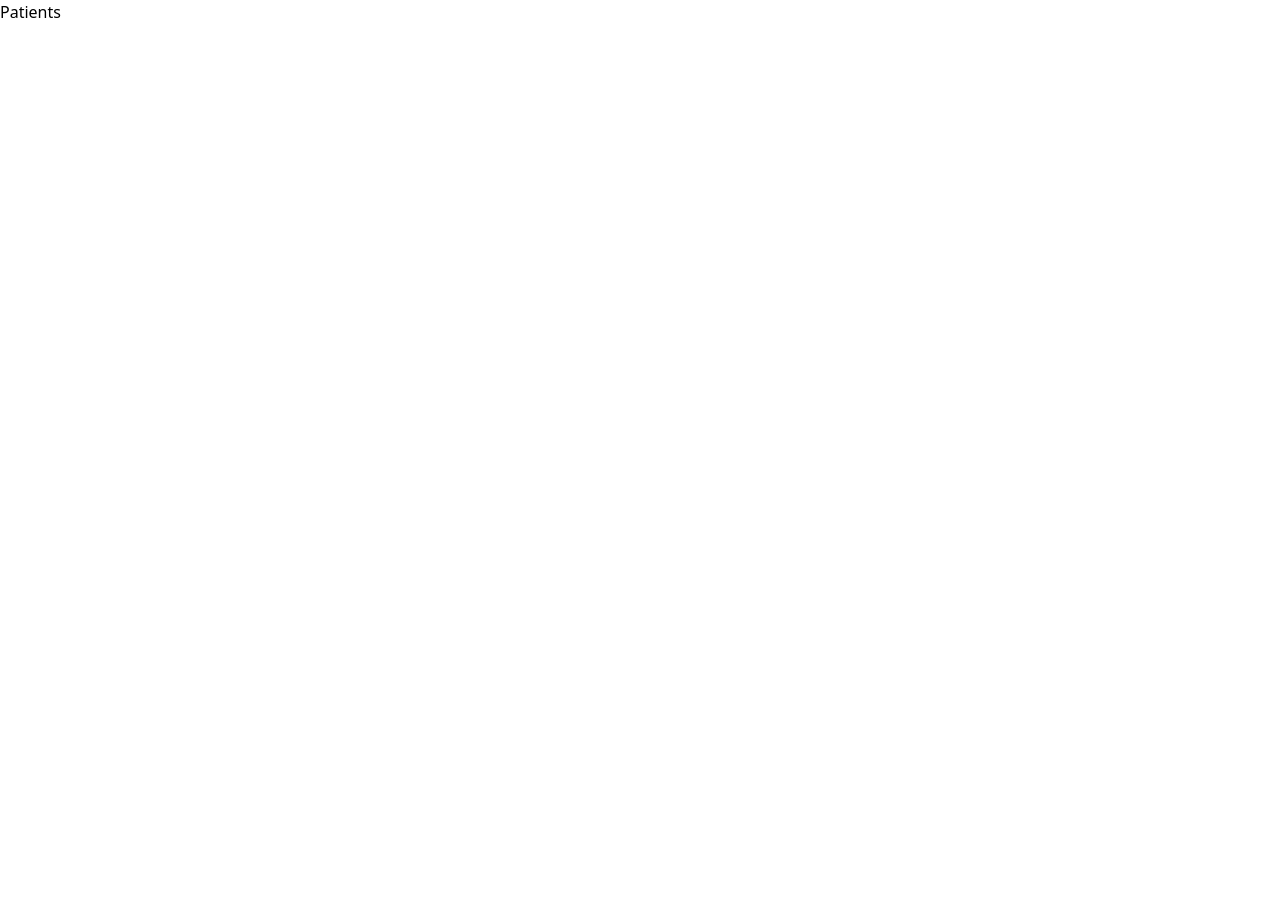
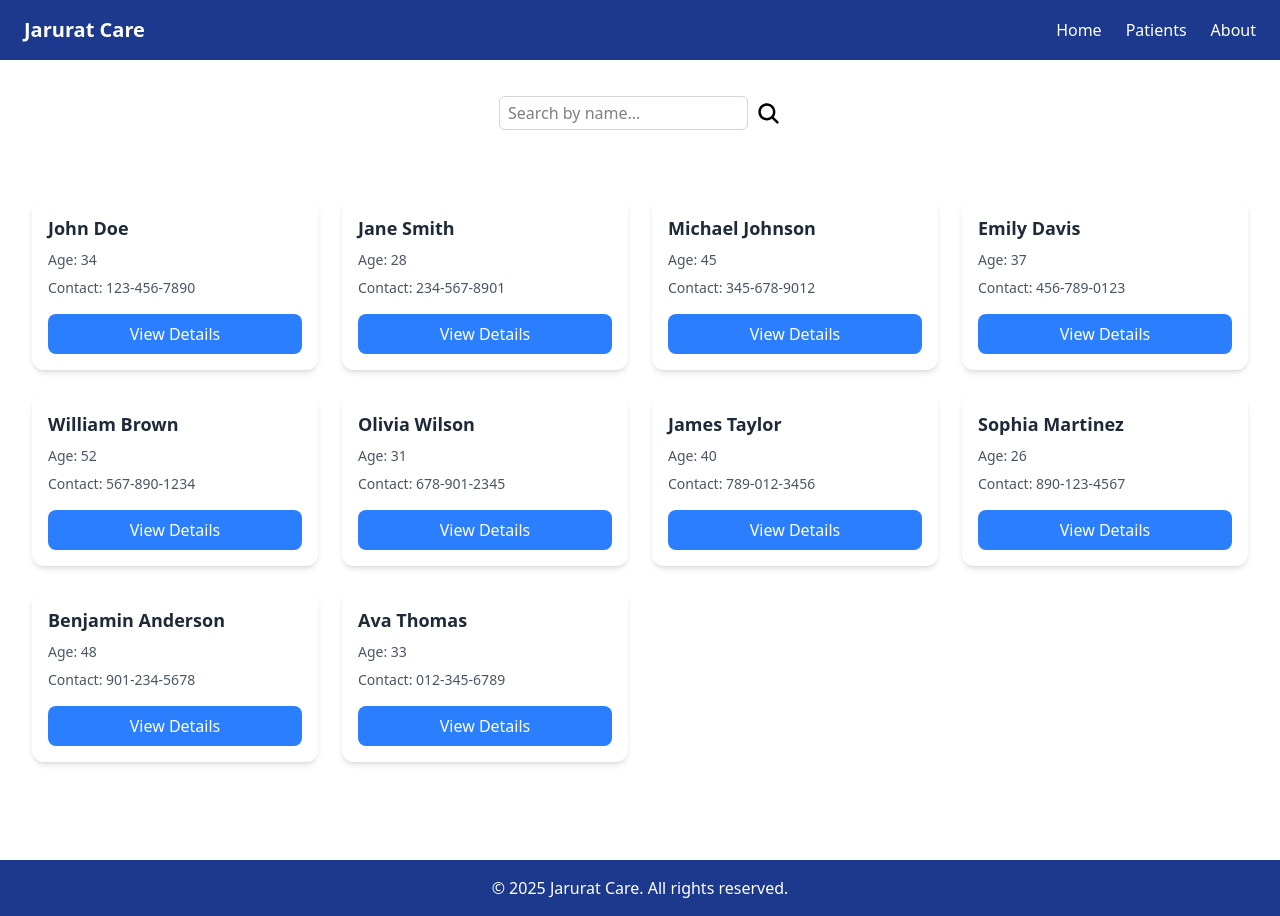
Before and after one commit to rukadikar123/Patient-Records-Dashboard, a React (Vite) app: page /patients in a window 1280 px wide. Before the commit the page ends 800 px from the top, so only its background shows below. Built offline with nearby package versions, Linux system fonts and the light colour scheme.

Commit message:
feat: enhance patient records dashboard with navigation, footer, and patient data integration

```diff
--- a/src/App.jsx
+++ b/src/App.jsx
@@ -1,20 +1,33 @@
-import { Route, Routes } from "react-router-dom"
-import Home from "./Pages/Home"
-import Patients from "./Pages/Patients"
-import About from "./Pages/About"
+import { Route, Routes } from "react-router-dom";
+import Home from "./Pages/Home";
+import Patients from "./Pages/Patients";
+import About from "./Pages/About";
+import Navbar from "./Components/Navbar";
+import Footer from "./Components/Footer";
+import { useEffect } from "react";
+import { useDispatch } from "react-redux";
+import { setPatients } from "./Redux/PatientSlice";
+import { patientData } from "./MockData";
 
 function App() {
 
+let dispatch=useDispatch()
+
+  useEffect(()=>{
+      dispatch(setPatients(patientData))
+  },[dispatch])
+
   return (
     <>
-       <Routes>
-        <Route path="/" element={<Home/>}  />
-        <Route path="/patients" element={<Patients/>}  />
-        <Route path="/about" element={<About/>}  />
-
+        <Navbar />
+        <Routes>
+          <Route path="/" element={<Home />} />
+          <Route path="/patients" element={<Patients />} />
+          <Route path="/about" element={<About />} />
         </Routes>
+        <Footer/>
     </>
-  )
+  );
 }
 
-export default App
+export default App;
--- /dev/null
+++ b/src/Components/Footer.jsx
@@ -0,0 +1,11 @@
+import React from "react";
+
+function Footer() {
+  return (
+    <footer className="bg-blue-900 text-white text-center py-4">
+      &copy; {new Date().getFullYear()} Jarurat Care. All rights reserved.
+    </footer>
+  );
+}
+
+export default Footer;
--- /dev/null
+++ b/src/Components/Navbar.jsx
@@ -0,0 +1,31 @@
+import React from "react";
+import { Link } from "react-router-dom";
+
+function Navbar() {
+  return (
+   <header className="bg-blue-900 text-white">
+        <nav className="container mx-auto flex justify-between items-center px-6 py-4">
+          <div className="text-xl font-bold">Jarurat Care</div>
+          <ul className="flex space-x-6">
+            <li>
+              <Link to="/" className="hover:text-blue-300">
+                Home
+              </Link>
+            </li>
+            <li>
+              <Link to="/patients" className="hover:text-blue-300">
+                Patients
+              </Link>
+            </li>
+            <li>
+              <Link to="/about" className="hover:text-blue-300">
+                About
+              </Link>
+            </li>
+          </ul>
+        </nav>
+      </header>
+  );
+}
+
+export default Navbar;
--- /dev/null
+++ b/src/Components/PatientCard.jsx
@@ -0,0 +1,19 @@
+import React from "react";
+
+function PatientCard({ patient, onViewDetails }) {
+  return (
+    <div className="bg-white shadow-md rounded-xl p-4 flex flex-col gap-2 hover:shadow-lg transition">
+      <h2 className="text-lg font-semibold text-gray-800">{patient?.name}</h2>
+      <p className="text-sm text-gray-600">Age: {patient?.age}</p>
+      <p className="text-sm text-gray-600">Contact: {patient?.contact}</p>
+      <button
+        onClick={()=>onViewDetails(patient)}
+        className="mt-2  bg-blue-500 text-white px-4 py-2 rounded-lg cursor-pointer hover:bg-blue-600"
+      >
+        View Details
+      </button>
+    </div>
+  );
+}
+
+export default PatientCard;
--- /dev/null
+++ b/src/MockData.js
@@ -0,0 +1,62 @@
+export const patientData=[
+  {
+    "id": 1,
+    "name": "John Doe",
+    "age": 34,
+    "contact": "123-456-7890"
+  },
+  {
+    "id": 2,
+    "name": "Jane Smith",
+    "age": 28,
+    "contact": "234-567-8901"
+  },
+  {
+    "id": 3,
+    "name": "Michael Johnson",
+    "age": 45,
+    "contact": "345-678-9012"
+  },
+  {
+    "id": 4,
+    "name": "Emily Davis",
+    "age": 37,
+    "contact": "456-789-0123"
+  },
+  {
+    "id": 5,
+    "name": "William Brown",
+    "age": 52,
+    "contact": "567-890-1234"
+  },
+  {
+    "id": 6,
+    "name": "Olivia Wilson",
+    "age": 31,
+    "contact": "678-901-2345"
+  },
+  {
+    "id": 7,
+    "name": "James Taylor",
+    "age": 40,
+    "contact": "789-012-3456"
+  },
+  {
+    "id": 8,
+    "name": "Sophia Martinez",
+    "age": 26,
+    "contact": "890-123-4567"
+  },
+  {
+    "id": 9,
+    "name": "Benjamin Anderson",
+    "age": 48,
+    "contact": "901-234-5678"
+  },
+  {
+    "id": 10,
+    "name": "Ava Thomas",
+    "age": 33,
+    "contact": "012-345-6789"
+  }
+]
--- a/src/Pages/About.jsx
+++ b/src/Pages/About.jsx
@@ -1,9 +1,25 @@
-import React from 'react'
+import React from "react";
 
 function About() {
   return (
-    <div>About</div>
-  )
+    <div className="flex flex-col h-[84vh]">
+
+      <main className="flex-1 container mx-auto px-6 py-16 text-center">
+        <h1 className="text-4xl font-bold text-blue-900 mb-6">
+          About Jarurat Care
+        </h1>
+        <p className="text-lg text-gray-700 mb-4">
+          Jarurat Care is a simple patient records dashboard built with React
+          and Redux. It demonstrates state management, API integration, and
+          responsive design.
+        </p>
+        <p className="text-lg text-gray-700">
+          Technologies used:{" "}
+          <span className="font-semibold">React, Redux, Tailwind CSS</span>.
+        </p>
+      </main>
+    </div>
+  );
 }
 
-export default About
+export default About;
--- a/src/Pages/Home.jsx
+++ b/src/Pages/Home.jsx
@@ -1,9 +1,52 @@
-import React from 'react'
+import React from "react";
+import { Link } from "react-router-dom";
 
 function Home() {
   return (
-    <div>Home</div>
-  )
+    <main className="flex flex-col min-h-screen">
+       <section className="bg-blue-50 text-center py-30  px-4 flex-1">
+        <h1 className="text-4xl font-bold text-blue-900">
+          Welcome to Jarurat Care
+        </h1>
+        <p className="mt-4 text-lg text-gray-700">
+          Manage and view patient records easily and securely.
+        </p>
+        <Link
+          to="/patients"
+          className="inline-block mt-6 px-6 py-3 bg-blue-900 text-white rounded-lg hover:bg-blue-800"
+        >
+          View Patients
+        </Link>
+      </section>
+      <section className="bg-white py-12">
+        <div className="container mx-auto px-6 grid gap-6 sm:grid-cols-2 md:grid-cols-3">
+          <div className="bg-blue-50 rounded-xl p-6 text-center shadow hover:shadow-md">
+            <h3 className="text-xl font-semibold text-blue-900">View Records</h3>
+            <p className="mt-2 text-gray-600">
+              Access all patient information in one place.
+            </p>
+          </div>
+          <div className="bg-blue-50 rounded-xl p-6 text-center shadow hover:shadow-md">
+            <h3 className="text-xl font-semibold text-blue-900">
+              Search Patients
+            </h3>
+            <p className="mt-2 text-gray-600">
+              Find patients quickly with our search tool.
+            </p>
+          </div>
+          <div className="bg-blue-50 rounded-xl p-6 text-center shadow hover:shadow-md">
+            <h3 className="text-xl font-semibold text-blue-900">
+              Add New Patients
+            </h3>
+            <p className="mt-2 text-gray-600">
+              Easily add new patients to the dashboard.
+            </p>
+          </div>
+        </div>
+      </section>
+
+    </main>
+  );
 }
 
-export default Home
+export default Home;
--- a/src/Pages/Patients.jsx
+++ b/src/Pages/Patients.jsx
@@ -1,9 +1,50 @@
-import React from 'react'
+import React, { useState } from "react";
+import { IoSearch } from "react-icons/io5";
+import { useSelector } from "react-redux";
+import PatientCard from "../Components/PatientCard";
 
 function Patients() {
+  const { patients } = useSelector((state) => state?.Patient);
+  const [searchQuery, setsearchQuery] = useState("");
+
+  const filteredList = patients?.filter((patient) =>
+    patient?.name?.toLowerCase().includes(searchQuery?.toLowerCase())
+  );
+
+  const onViewDetails=(patient)=>{
+      console.log(patient);
+
+  }
+
   return (
-    <div>Patients</div>
-  )
+    <>
+      <div className="min-h-screen">
+        <div className=" flex items-start justify-center py-6">
+          <div className="flex items-center gap-2  p-3 rounded-md">
+            <input
+              type="text"
+              value={searchQuery}
+              onChange={(e) => setsearchQuery(e.target.value)}
+              placeholder="Search by name..."
+              className="px-2 py-1  rounded-md outline-none border border-gray-300"
+            />
+            <IoSearch size={25} className="cursor-pointer" />
+          </div>
+        </div>
+        <div className="p-8 grid gap-6 sm:grid-cols-2 md:grid-cols-3 lg:grid-cols-4">
+          {filteredList?.length === 0 ? (
+            <div className="col-span-full flex justify-center items-center h-96">
+              <p className="text-xl text-gray-500">No patients found</p>
+            </div>
+          ) : (
+            filteredList?.map((patient) => (
+              <PatientCard key={patient?.id} patient={patient} onViewDetails={onViewDetails} />
+            ))
+          )}
+        </div>
+      </div>
+    </>
+  );
 }
 
-export default Patients
+export default Patients;
--- a/src/Redux/PatientSlice.js
+++ b/src/Redux/PatientSlice.js
@@ -7,7 +7,7 @@ const PatientSlice=createSlice({
     },
     reducers:{
         setPatients:(state,actions)=>{
-            state.patients(actions.payload)
+            state.patients=actions.payload
         }
     }
 })
```
